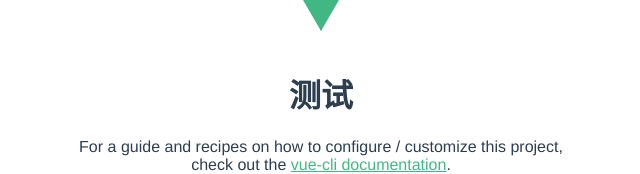
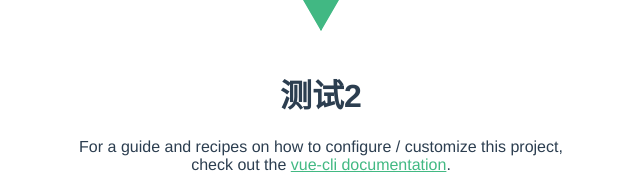
Before and after one commit to YoungDan-hero/autopulish, a Vue app: page / in a window 1280 px wide. Shown: the part 215-389 px from the top of the page, without its empty margins (319-959 px from the left). Built offline with nearby package versions, Linux system fonts and the light colour scheme.

Commit message:
feat：ceshi

```diff
--- a/src/App.vue
+++ b/src/App.vue
@@ -1,6 +1,6 @@
 <template>
   <img alt="Vue logo" src="./assets/logo.png">
-  <HelloWorld msg="测试"/>
+  <HelloWorld msg="测试2"/>
 </template>
 
 <script>
```
